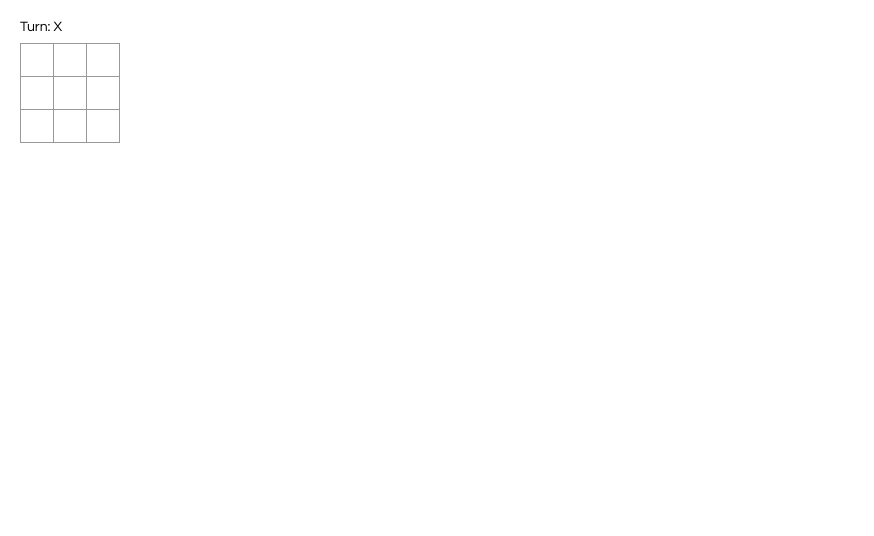
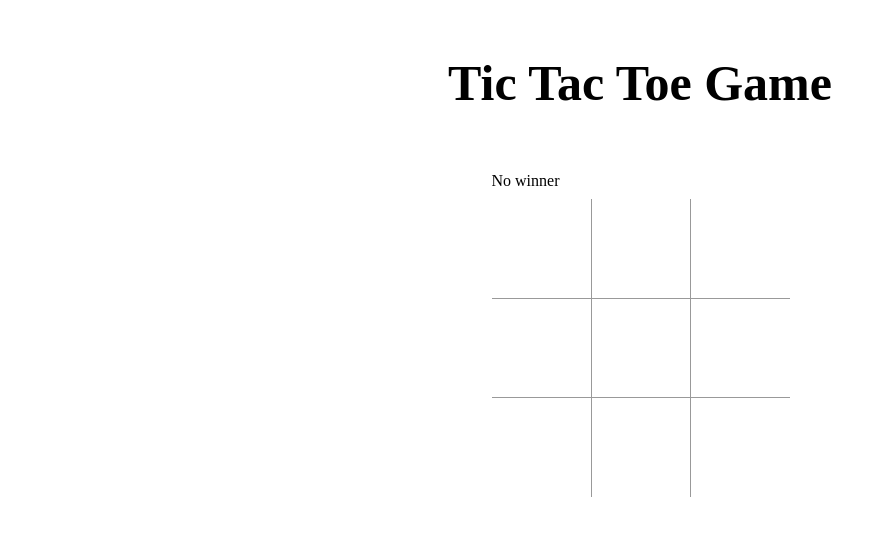
Before and after one commit to RodrigoWebDev/react-tictactoe, a React app: page / in a window 1280 px wide. Shown: the whole page, without its empty margins (0-874 px from the left). Built offline with nearby package versions, Linux system fonts and the light colour scheme.

Commit message:
Styling the game

```diff
--- a/src/components/board.js
+++ b/src/components/board.js
@@ -40,6 +40,18 @@ class Board extends React.Component {
       status = `Winner: ${winner}`;
     } else {
       status = `Turn: ${this.state.xIsNext ? 'X' : 'O'}`
+    }
+    let squares = this.state.squares;
+
+    check(squares);
+
+    function check(arr) {
+      for(var i=0; i<arr.length; i++){
+        if(typeof arr[i] != "string" && calculateWinner === null) {
+          return false;
+        }
+      }
+      status = "No winner"
     }
 
     return (
--- a/src/components/game.js
+++ b/src/components/game.js
@@ -6,12 +6,9 @@ class Game extends React.Component {
   render() {
     return (
       <div className="game">
+        <h1 className="game__title">Tic Tac Toe Game</h1>
         <div className="game-board">
           <Board />
-        </div>
-        <div className="game-info">
-          <div>{/* status */}</div>
-          <ol>{/* TODO */}</ol>
         </div>
       </div>
     );
--- a/src/index.css
+++ b/src/index.css
@@ -1,5 +1,5 @@
 body {
-  font: 14px "Century Gothic", Futura, sans-serif;
+  font-family: 'Pacifico', cursive;
   margin: 20px;
 }
 
@@ -24,12 +24,13 @@ ol, ul {
   font-size: 24px;
   font-weight: bold;
   line-height: 34px;
-  height: 34px;
+  height: 50px;
   margin-right: -1px;
   margin-top: -1px;
   padding: 0;
   text-align: center;
-  width: 34px;
+  width: 50px;
+  font-family: 'Pacifico', cursive;
 }
 
 .square:focus {
@@ -42,9 +43,73 @@ ol, ul {
 
 .game {
   display: flex;
-  flex-direction: row;
+  flex-direction: column;
+  justify-content: center;
+  align-items: center
+}
+
+.game__title{
+  text-align: center;
+  margin-bottom:60px;
 }
 
 .game-info {
   margin-left: 20px;
 }
+
+.board-row:nth-child(2) button:nth-child(1){
+  border-top:none;
+  border-left:none;
+}
+
+.board-row:nth-child(2) button:nth-child(2){
+  border-top:none;
+}
+
+.board-row:nth-child(2) button:nth-child(3){
+  border-top:none;
+  border-right:none;
+}
+
+.board-row:nth-child(3) button:nth-child(1){
+  border-left:none;
+}
+
+.board-row:nth-child(3) button:nth-child(3){
+  border-right:none;
+}
+
+.board-row:nth-child(4) button:nth-child(1){
+  border-bottom:none;
+  border-left:none;
+}
+
+.board-row:nth-child(4) button:nth-child(2){
+  border-bottom:none;
+}
+
+.board-row:nth-child(4) button:nth-child(3){
+  border-bottom:none;
+  border-right:none;
+}
+
+
+@media (min-width:576px){
+  .square{
+    width:100px;
+    height:100px;
+    font-size:50px;
+  }
+}
+
+@media (min-width:768px){
+  .square{
+    width:100px;
+    height:100px;
+    font-size:50px;
+  }
+
+  .game__title{
+    font-size:50px;
+  }
+}
```
Also changed, not shown: index.html (+12 -0 lines).
